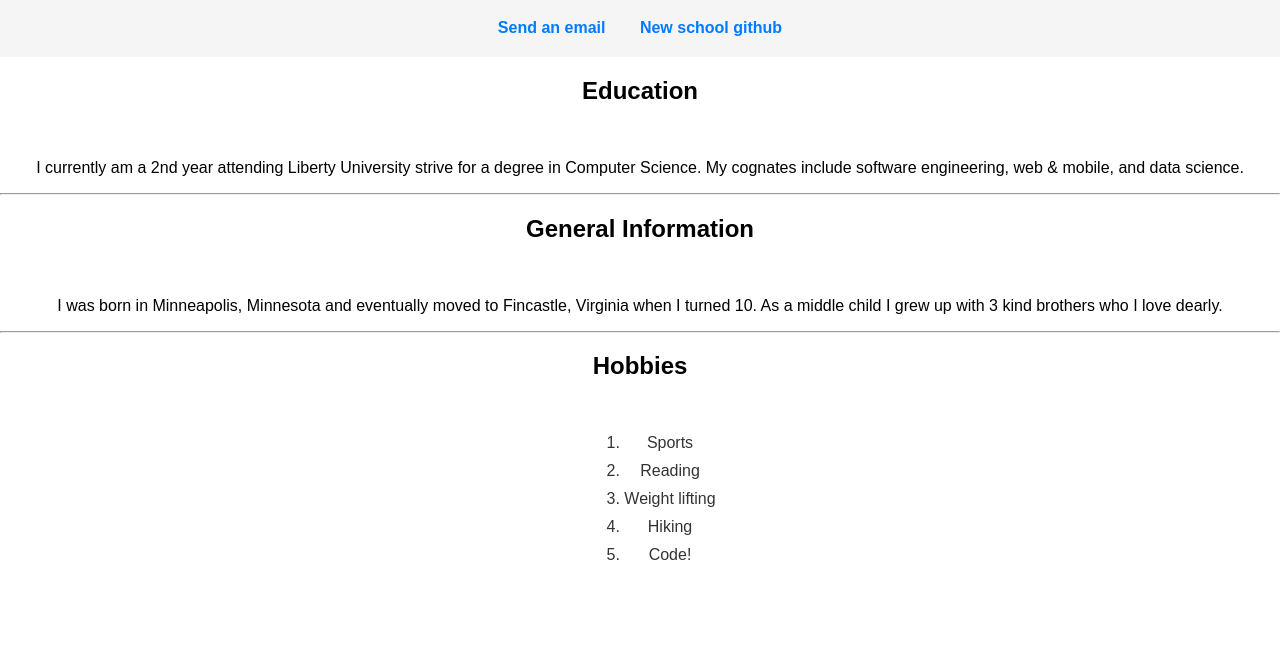
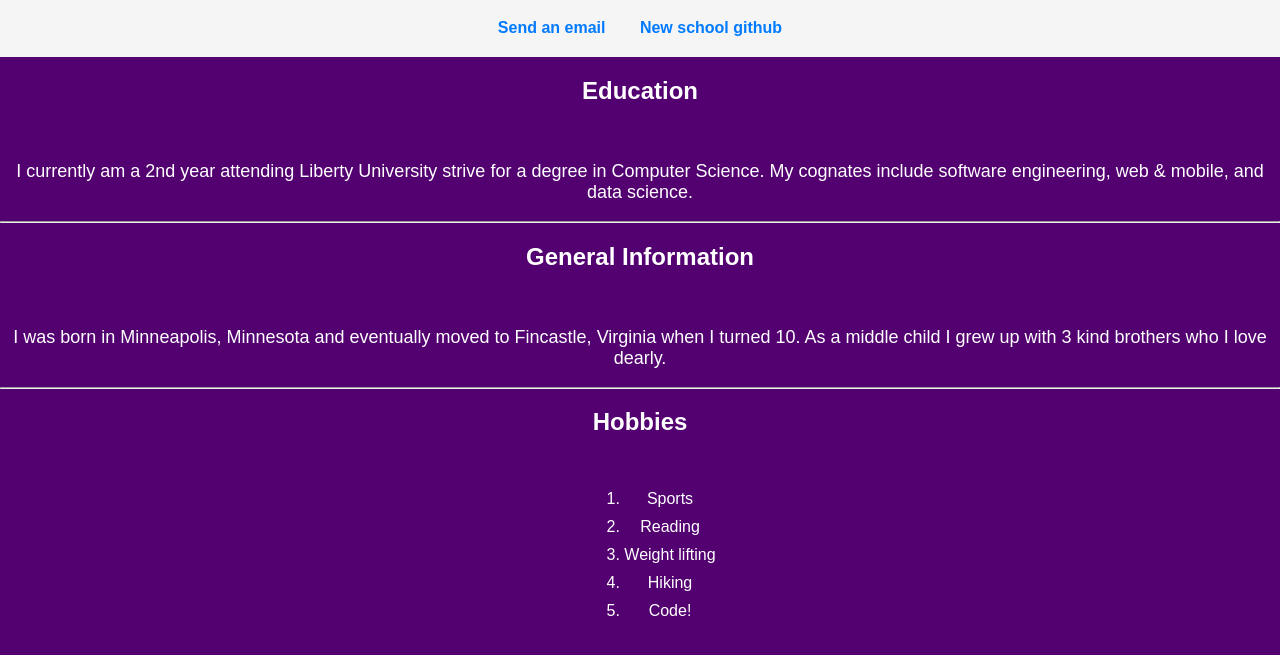
Before and after one commit to James-Voight/basic-html, a plain HTML site: page index.html in a window 1280 px wide. Shown: the part 81-736 px from the top of the page. Drawn offline with Linux system fonts and the light colour scheme.

Commit message:
additional CSS

```diff
--- a/index.css
+++ b/index.css
@@ -2,17 +2,14 @@ body {
     font-family: Arial, sans-serif;
     margin: 0;
     padding: 0;
+    background: #530071; /* background page color */
+    color: white; /* change text color */
 }
 
 header {
-    background-color: #f5f5f5;
+    background-color: #f5f5f5; /* give the head a different color */
     padding: 20px;
     text-align: center;
-}
-
-h1 {
-    color: #333;
-    font: bold;
 }
 
 nav {
@@ -26,22 +23,19 @@ nav a {
     font-weight: bold;
 }
 
-#edu,
-#info,
-#hobbies {
+.info {
     margin-top: 2vh;
-    text-align: center;
+    text-align: center; /* center alignment */
 }
 
 #list {
     display: flex;
-    justify-content: center;
+    justify-content: center; /* center alignment */
 }
 
 ol {
     list-style-type: decimal;
     margin-left: 20px;
-    color: #333;
 }
 
 li {
--- a/index.html
+++ b/index.html
@@ -5,20 +5,32 @@
     <meta name="viewport" content="width=device-width, initial-scale=1.0">
     <link rel="stylesheet" href="index.css">
     <title>About Me</title>
+
+    <!-- embedded styling -->
+    <style>
+        h1 {
+            color: #333; /* takes over the body styling from the file */
+            font: bold;
+        }
+
+        p {
+            font-size: large; /* differnt font size */
+        }
+    </style>
 </head>
 <body>
     <header>
         <h1>James Voight</h1>
 
         <!-- link to my email and an external site which is github in this case -->
-        <nav>
+        <nav style="margin-top: 1vh;"> <!-- inline styling -->
             <a href="mailto:jpvoight@liberty.edu">Send an email</a>
             <a href="https://github.com/James-Voight" target="_blank">New school github</a> <!--new github account mainly for class projects -->
         </nav>
     </header>
 
     <div>
-        <div id="edu">
+        <div class="info">
             <h2>Education</h2>
             <br>
             <p>I currently am a 2nd year attending Liberty University
@@ -29,7 +41,7 @@
 
         <hr>
 
-        <div id="info">
+        <div class="info">
             <h2>General Information</h2>
             <br>
             <p>I was born in Minneapolis, Minnesota and eventually moved to
@@ -40,7 +52,7 @@
 
         <hr>
 
-        <div id="hobbies">
+        <div class="info">
             <h2>Hobbies</h2>
             <br>
             <div id="list">
```
